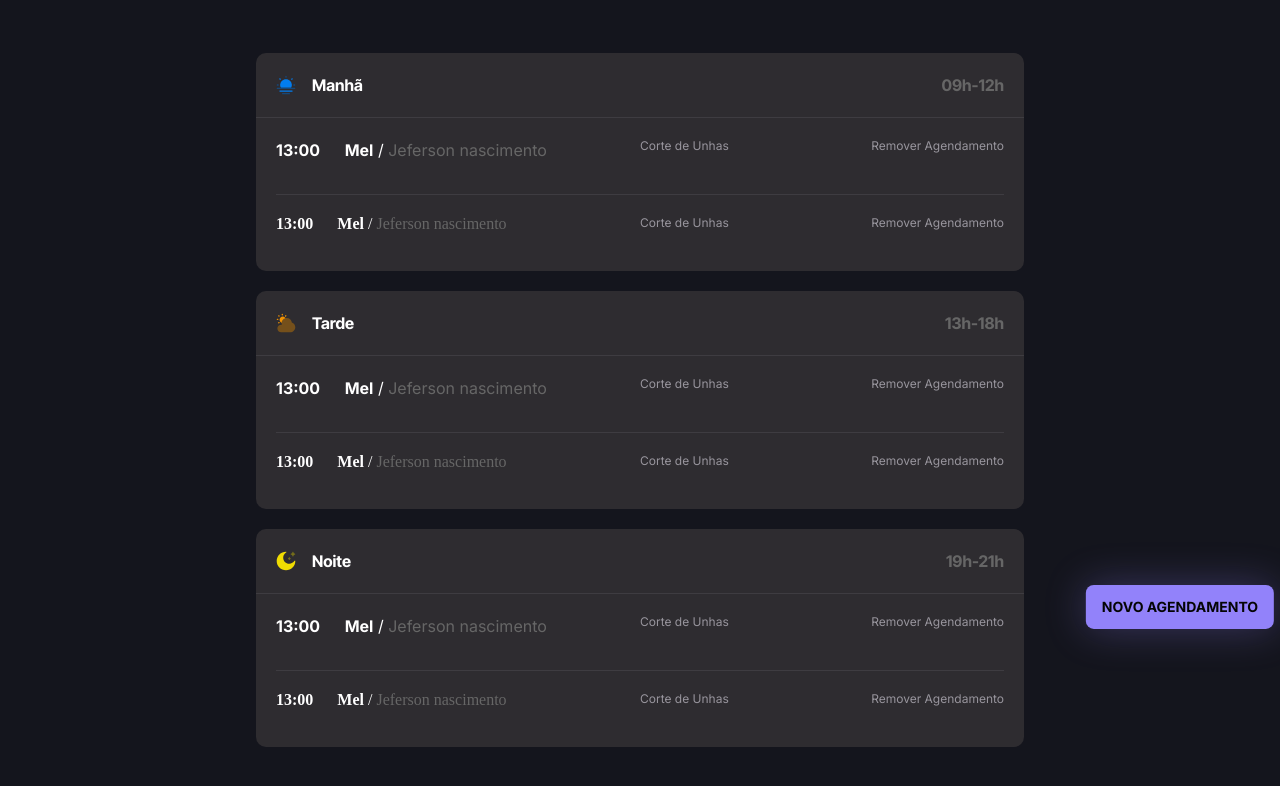
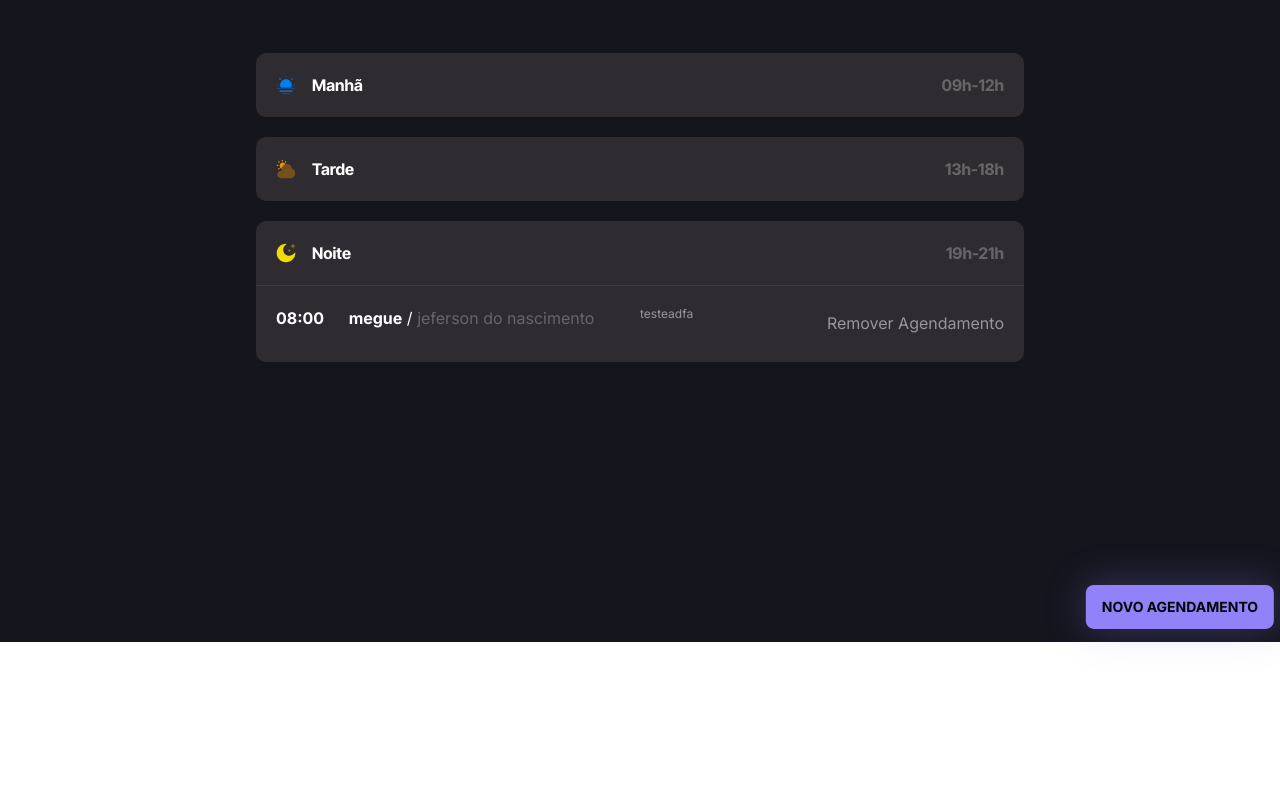
Before and after one commit to JefersonNG/MundoPet, a website built with webpack: page index.html in a window 1280 px wide. Shown: the part 158-944 px from the top of the page. After the commit the page ends 800 px from the top, so only its background shows below. Built offline with nearby package versions, Linux system fonts and the light colour scheme; data requests are answered from the project's data file; a web font is replaced by a local one.

Commit message:
create function view, remove, delete

```diff
--- a/index.html
+++ b/index.html
@@ -35,24 +35,7 @@
         <span>09h-12h</span>
       </aside>
       <ul class="schedules" id="morning-list">
-        <li>
-          <span>
-            <strong id="time">13:00</strong>
-            <strong id="pet-name">Mel</strong> /
-            <small id="tutor-name">Jeferson nascimento</small>
-          </span>
-          <p>Corte de Unhas</p>
-          <div data-type="remover" class="remove">Remover Agendamento</div>
-        </li>
-        <li>
-          <span>
-            <strong id="time">13:00</strong>
-            <strong id="pet-name">Mel</strong> /
-            <small id="tutor-name">Jeferson nascimento</small>
-          </span>
-          <p>Corte de Unhas</p>
-          <div data-type="remover" class="remove">Remover Agendamento</div>
-        </li>
+
       </ul>
     </section>
     <section class="afternoon">
@@ -64,27 +47,10 @@
         <span>13h-18h</span>
       </aside>
       <ul class="schedules" id="afternoon-list">
-        <li>
-          <span>
-            <strong id="time">13:00</strong>
-            <strong id="pet-name">Mel</strong> /
-            <small id="tutor-name">Jeferson nascimento</small>
-          </span>
-          <p>Corte de Unhas</p>
-          <div data-type="remover" class="remove">Remover Agendamento</div>
-        </li>
-        <li>
-          <span>
-            <strong id="time">13:00</strong>
-            <strong id="pet-name">Mel</strong> /
-            <small id="tutor-name">Jeferson nascimento</small>
-          </span>
-          <p>Corte de Unhas</p>
-          <div data-type="remover" class="remove">Remover Agendamento</div>
-        </li>
+
       </ul>
     </section>
-    <section class="night" id="night-list">
+    <section class="night" >
       <aside>
         <span>
           <img src="assets/night.svg" alt="">
@@ -92,25 +58,8 @@
         </span>
         <span>19h-21h</span>
       </aside>
-      <ul class="schedules">
-        <li>
-          <span>
-            <strong id="time">13:00</strong>
-            <strong id="pet-name">Mel</strong> /
-            <small id="tutor-name">Jeferson nascimento</small>
-          </span>
-          <p>Corte de Unhas</p>
-          <div data-type="remover" class="remove">Remover Agendamento</div>
-        </li>
-        <li>
-          <span>
-            <strong id="time">13:00</strong>
-            <strong id="pet-name">Mel</strong> /
-            <small id="tutor-name">Jeferson nascimento</small>
-          </span>
-          <p>Corte de Unhas</p>
-          <div data-type="remover" class="remove">Remover Agendamento</div>
-        </li>
+      <ul class="schedules" id="night-list">
+
       </ul>
     </section>
 
--- a/server.json
+++ b/server.json
@@ -1,45 +1,5 @@
 {
   "schedules": [
-    {
-      "id": "1764727866033",
-      "tutorName": "jeferson do nascimento",
-      "petName": "megue",
-      "phoneNumber": "66992121770",
-      "description": "teste nov",
-      "dateTime": "02/12/2025T08:00"
-    },
-    {
-      "id": "1764728289003",
-      "tutorName": "jeferson do nascimento",
-      "petName": "megue",
-      "phoneNumber": "66992121770",
-      "description": "banho corte de unha",
-      "dateTime": "02/12/2025T09:00"
-    },
-    {
-      "id": "1764728804829",
-      "tutorName": "jeferson do nascimento",
-      "petName": "megue",
-      "phoneNumber": "66992121770",
-      "description": "testedaf",
-      "dateTime": "02/12/2025T10:00"
-    },
-    {
-      "id": "1764729263133",
-      "tutorName": "jeferson do nascimento",
-      "petName": "megue",
-      "phoneNumber": "66992121770",
-      "description": "teste de novo",
-      "dateTime": "02/12/2025T11:00"
-    },
-    {
-      "id": "1764729282976",
-      "tutorName": "jeferson do nascimento",
-      "petName": "megue",
-      "phoneNumber": "66992121770",
-      "description": "banho e tosa",
-      "dateTime": "02/12/2025T16:00"
-    },
     {
       "id": "1764731342868",
       "tutorName": "jeferson do nascimento",
@@ -49,12 +9,28 @@
       "dateTime": "03/12/2025T13:00"
     },
     {
-      "id": "1764731379523",
+      "id": "1764735209031",
       "tutorName": "jeferson do nascimento",
       "petName": "megue",
       "phoneNumber": "66992121770",
-      "description": "tetandod ",
-      "dateTime": "04/12/2025T12:00"
+      "description": "testando sistema",
+      "dateTime": "03/12/2025T11:00"
+    },
+    {
+      "id": "1764825175604",
+      "tutorName": "jose enio",
+      "petName": "ruck",
+      "phoneNumber": "6612345679",
+      "description": "banho tosa e corte unha",
+      "dateTime": "05/12/2025T09:00"
+    },
+    {
+      "id": "1764826374817",
+      "tutorName": "jeferson do nascimento",
+      "petName": "megue",
+      "phoneNumber": "66992121770",
+      "description": "testeadfa",
+      "dateTime": "04/12/2025T08:00"
     }
   ]
 }
--- a/src/main.js
+++ b/src/main.js
@@ -2,6 +2,8 @@ import "./style/index.css"
 
 import "./libs/dayjs"
 
+
+import "./module/schedules/load"
+import "./module/schedules/schedule"
 import "./utils/modal"
-import "./module/form/loadHours"
-import "./module/schedules/load"
+import "./module/form/submit"
--- a/src/module/form/loadHours.js
+++ b/src/module/form/loadHours.js
@@ -2,7 +2,6 @@ import dayjs from "dayjs"
 import { api } from "../../service/apiConfig"
 import { hours } from "../../utils/hours"
 import { date as selectDate } from "./data"
-const modal = document.querySelector('#modal-form')
 
 const inputTime = document.querySelector('#hour-form')
 const hoursOpen = hours()
--- a/src/module/schedules/load.js
+++ b/src/module/schedules/load.js
@@ -1,7 +1,69 @@
+
 import { api } from "../../service/apiConfig";
-import { updateDateView } from "./updateDateView";
+import { dateView } from "./updateDateView";
 
-const data = await fetch(`${api()}/schedules`)
-const resp = await data.json()
+const morning = document.getElementById('morning-list')
+const afternoon = document.getElementById('afternoon-list')
+const night = document.getElementById('night-list')
 
-updateDateView()
+export async function view() {
+  const data = await fetch(`${api()}/schedules`)
+  const resp = await data.json()
+  const dateSelect = dateView()
+
+  morning.innerHTML = ""
+  afternoon.innerHTML = ""
+  night.innerHTML = ""
+
+
+  resp.forEach(schedule => {
+    const [date, hour] = schedule.dateTime.split("T")
+
+    if (date == dateSelect) {
+
+      const li = document.createElement('li')
+
+      if (hour > "09:00" && hour < "12:00") {
+        li.setAttribute("data-id", schedule.id)
+        li.innerHTML = `
+          <span>
+            <strong id="time">${hour}</strong>
+            <strong id="pet-name">${schedule.petName}</strong> /
+            <small id="tutor-name">${schedule.tutorName}</small>
+          </span>
+          <p> ${schedule.description}</p>
+          <div data-type="remover" ><span class="remove">Remover Agendamento</span></div>
+`
+        morning.append(li)
+      } else if (hour > "12:00" && hour < "18:00") {
+        li.setAttribute("data-id", schedule.id)
+        li.innerHTML = `
+          <span>
+            <strong id="time">${hour}</strong>
+            <strong id="pet-name">${schedule.petName}</strong> /
+            <small id="tutor-name">${schedule.tutorName}</small>
+          </span>
+          <p>${schedule.description}</p>
+          <div data-type="remover" ><span class="remove">Remover Agendamento</span></div>
+`
+        afternoon.append(li)
+      } else {
+        li.setAttribute("data-id", schedule.id)
+        li.innerHTML = `
+          <span>
+            <strong id="time">${hour}</strong>
+            <strong id="pet-name">${schedule.petName}</strong> /
+            <small id="tutor-name">${schedule.tutorName}</small>
+          </span>
+          <p>${schedule.description}</p>
+          <div data-type="remover" ><span class="remove">Remover Agendamento</span></div>
+`
+        night.append(li)
+      }
+    }
+  });
+
+}
+
+
+document.addEventListener('DOMContentLoaded', view())
--- a/src/module/schedules/schedule.js
+++ b/src/module/schedules/schedule.js
@@ -0,0 +1,23 @@
+import { api } from "../../service/apiConfig"
+
+
+const elementsSchedule = document.querySelectorAll("ul")
+
+
+elementsSchedule.forEach(element => {
+  element.addEventListener('click', event => {
+    if(event.target.matches('.remove')){
+      const li = event.target.closest('li')
+      li ? removeback(li) : alert("Nao foi possível remover")
+    }
+  })
+})
+
+async function removeback(li){
+  const id = li.getAttribute("data-id")
+  await fetch(`${api()}/schedules/${id}`, {
+    method: "DELETE"
+  })
+
+  li.remove()
+}
--- a/src/module/schedules/updateDateView.js
+++ b/src/module/schedules/updateDateView.js
@@ -1,10 +1,19 @@
 
 import dayjs from "dayjs"
+import { view } from "./load"
 const date = document.getElementById('date-search')
 const datePresent = new dayjs().format("YYYY-MM-DD")
 
+date.value = datePresent
 
-export function updateDateView() {
-  date.min = datePresent
-  date.value = datePresent
+
+export function dateView() {
+
+  const dateFormatted = dayjs(date.value).format('DD/MM/YYYY')
+
+  return dateFormatted
 }
+
+date.onchange = () => {
+  view()
+}
--- a/src/style/global.css
+++ b/src/style/global.css
@@ -63,8 +63,10 @@ html {
   color: var(--content-primary);
 
   width: 100%;
+  height: 100vh;
   overflow: auto;
 
   padding-inline: 2rem;
   padding-bottom: 5rem ;
+
 }
--- a/src/style/section.css
+++ b/src/style/section.css
@@ -15,8 +15,6 @@ section {
 
     padding: 2rem;
 
-    border-bottom: 1px solid var(--border-primary);
-
     & span {
       display: flex;
       align-items: center;
@@ -32,8 +30,14 @@ section {
     }
   }
 
+
+
   & ul {
 
+    &:has(li) {
+      border-top: 1px solid var(--border-primary);
+
+    }
 
     & li {
 
@@ -44,7 +48,7 @@ section {
       margin: 0 2rem;
       padding: 2rem 0;
 
-      & span {
+      & > span {
         text-align: left;
         display: block;
         margin-bottom: .5rem;
@@ -63,15 +67,22 @@ section {
         margin-bottom: 2rem;
       }
 
-      text-align: end;
-
-      & div[data-type="remover"]{
+      & div[data-type="remover"] {
         font: var(--font-paragraph-small);
         color: var(--content-secondary);
         border: none;
         background: none;
 
-        cursor: pointer;
+
+
+        display: flex;
+        align-items: center;
+        justify-content: end;
+
+        & span:hover {
+          cursor: pointer;
+          color: #6f6d72;
+        }
       }
     }
 
--- a/src/utils/modal.js
+++ b/src/utils/modal.js
@@ -1,4 +1,5 @@
 import { loadHoursAvailable } from "../module/form/loadHours"
+import { view } from "../module/schedules/load"
 
 const openModal = document.querySelector('button[data-type="new-schedule"]')
 const closeModal = document.querySelector('.btn-close img')
@@ -11,6 +12,8 @@ openModal.addEventListener("click", (e) => {
   overlay.classList.remove("hidden")
   modal.classList.remove('hidden')
 
+
+
   loadHoursAvailable()
 
   document.body.style.overflow = "hidden"
@@ -21,5 +24,7 @@ closeModal.addEventListener('click', (e) => {
   overlay.classList.add("hidden")
   modal.classList.add('hidden')
 
+  view()
+
   document.body.style.overflow = ""
 })
```
